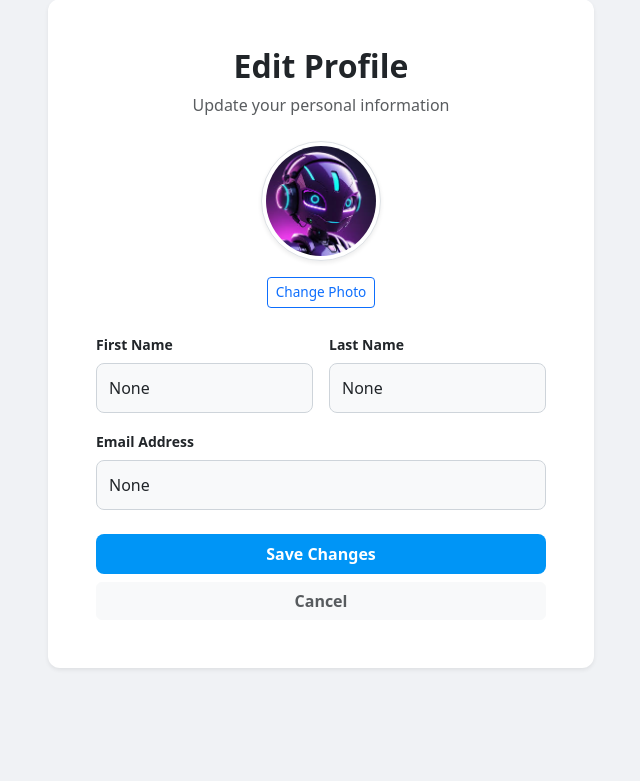
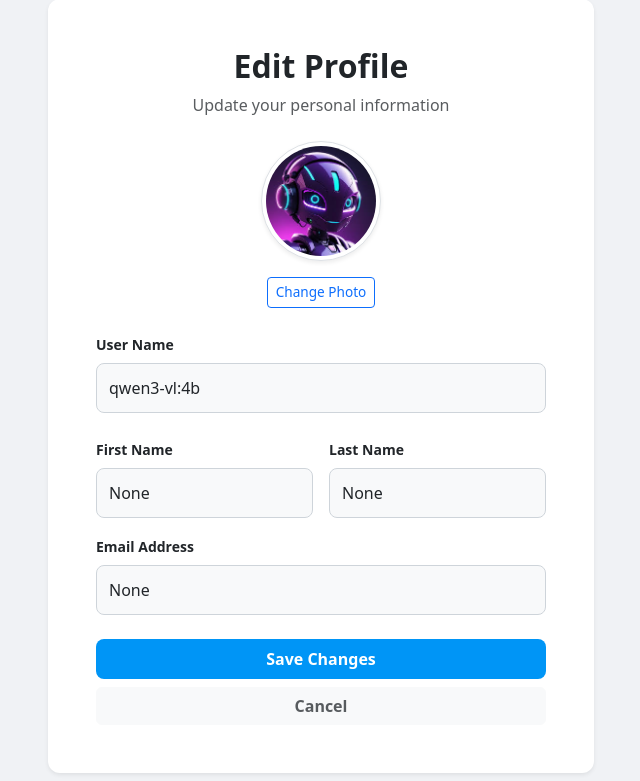
Before and after one commit to Umarpython001/Full-stack-web-app., a Flask app: page /user/edit_profile in a window 1280 px wide. Shown: the part 137-918 px from the top of the page, without its empty margins (319-959 px from the left). Before the commit the page ends 806 px from the top, so only its background shows below. Run offline with Flask 3, Linux system fonts and the light colour scheme; a user stored in the database is signed in.

Commit message:
Added field to edit username in edit_profile.html

```diff
--- a/website/templates/edit_profile.html
+++ b/website/templates/edit_profile.html
@@ -35,6 +35,11 @@
                             </div>
                         </div>
 
+                        <div class="mb-4">
+                            <label class="form-label small fw-bold"><strong>User Name</strong></label>
+                            <input type="text" class="form-control" value="{{ current_user.userName }}" name="editUserName">
+                        </div>
+
                         <div class="row g-3 mb-3">
                             <div class="col-md-6">
                                 <label class="form-label small fw-bold">First Name</label>
```
